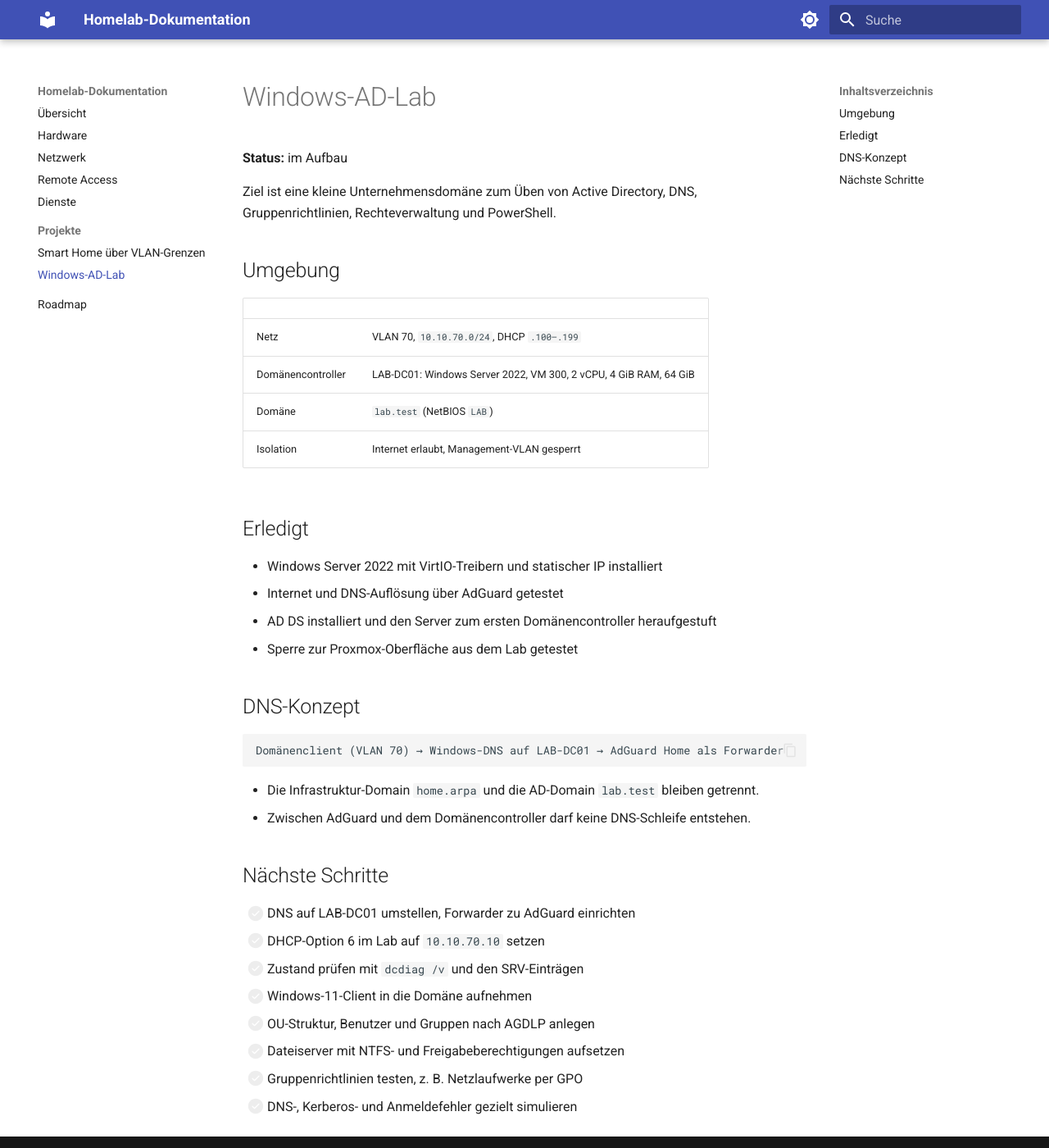
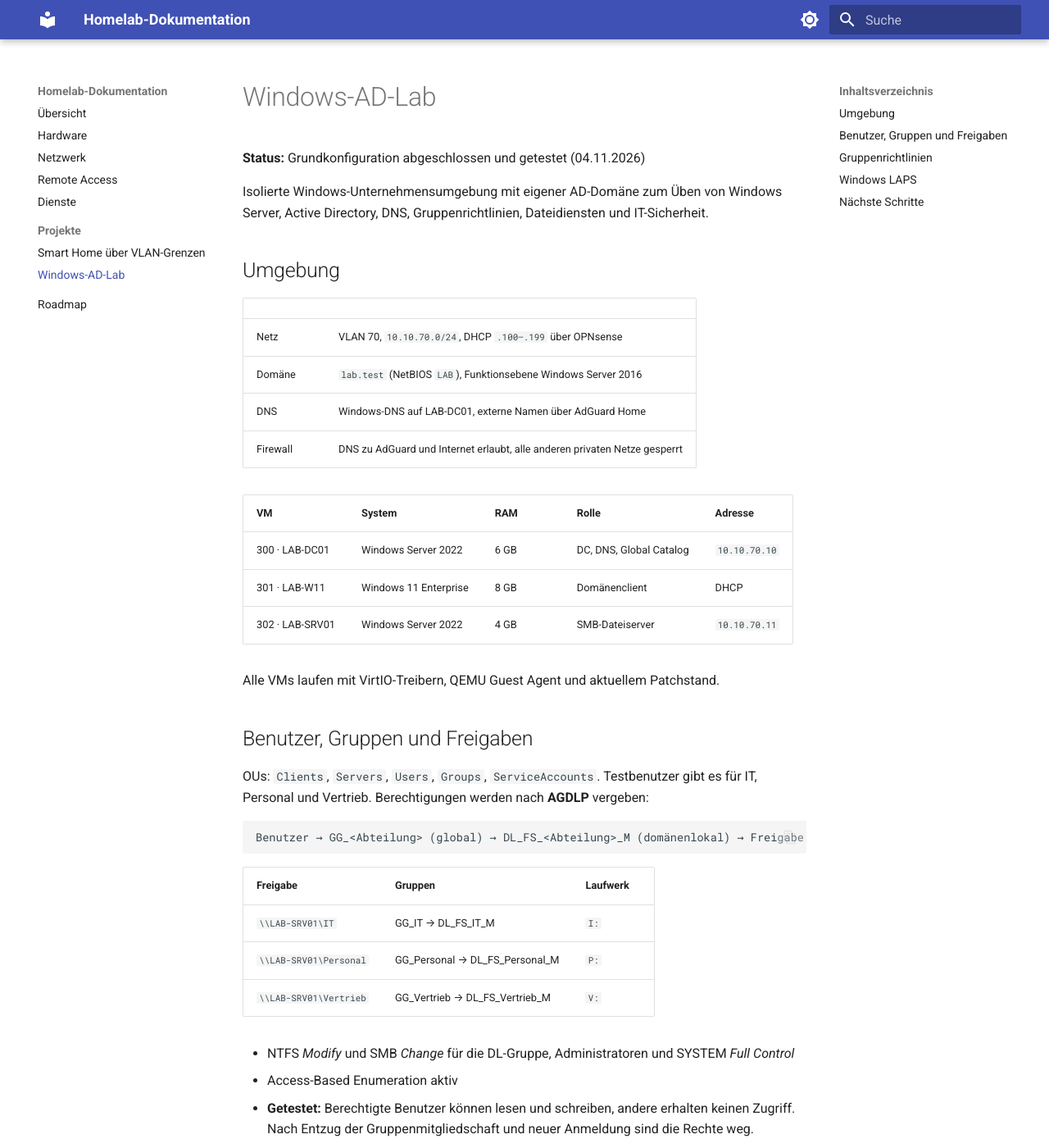
Before and after one commit to McTomate/homelab, an MkDocs documentation site: the page built from docs/projekte/windows-ad.md, in a window 1280 px wide and 1400 px high. Shown: the whole window at 82% size. Built offline with MkDocs 1.6.1 and Material for MkDocs 9.7.7, drawn with Linux system fonts in a browser that asks for light colours; some of the changed text lies outside the part shown.

Commit message:
AD-Lab: Grundkonfiguration abgeschlossen (Dateiserver, AGDLP, GPOs, LAPS)
Co-Authored-By: Claude Opus 5.5 <noreply@anthropic.com>

````diff
--- a/docs/projekte/windows-ad.md
+++ b/docs/projekte/windows-ad.md
@@ -1,41 +1,63 @@
 # Windows-AD-Lab
 
-**Status:** im Aufbau
+**Status:** Grundkonfiguration abgeschlossen und getestet (04.11.2026)
 
-Ziel ist eine kleine Unternehmensdomäne zum Üben von Active Directory, DNS, Gruppenrichtlinien, Rechteverwaltung und PowerShell.
+Isolierte Windows-Unternehmensumgebung mit eigener AD-Domäne zum Üben von Windows Server, Active Directory, DNS, Gruppenrichtlinien, Dateidiensten und IT-Sicherheit.
 
 ## Umgebung
 
 | | |
 |---|---|
-| Netz | VLAN 70, `10.10.70.0/24`, DHCP `.100–.199` |
-| Domänencontroller | LAB-DC01: Windows Server 2022, VM 300, 2 vCPU, 4 GiB RAM, 64 GiB |
-| Domäne | `lab.test` (NetBIOS `LAB`) |
-| Isolation | Internet erlaubt, Management-VLAN gesperrt |
+| Netz | VLAN 70, `10.10.70.0/24`, DHCP `.100–.199` über OPNsense |
+| Domäne | `lab.test` (NetBIOS `LAB`), Funktionsebene Windows Server 2016 |
+| DNS | Windows-DNS auf LAB-DC01, externe Namen über AdGuard Home |
+| Firewall | DNS zu AdGuard und Internet erlaubt, alle anderen privaten Netze gesperrt |
 
-## Erledigt
+| VM | System | RAM | Rolle | Adresse |
+|---|---|---|---|---|
+| 300 · LAB-DC01 | Windows Server 2022 | 6 GB | DC, DNS, Global Catalog | `10.10.70.10` |
+| 301 · LAB-W11 | Windows 11 Enterprise | 8 GB | Domänenclient | DHCP |
+| 302 · LAB-SRV01 | Windows Server 2022 | 4 GB | SMB-Dateiserver | `10.10.70.11` |
 
-- Windows Server 2022 mit VirtIO-Treibern und statischer IP installiert
-- Internet und DNS-Auflösung über AdGuard getestet
-- AD DS installiert und den Server zum ersten Domänencontroller heraufgestuft
-- Sperre zur Proxmox-Oberfläche aus dem Lab getestet
+Alle VMs laufen mit VirtIO-Treibern, QEMU Guest Agent und aktuellem Patchstand.
 
-## DNS-Konzept
+## Benutzer, Gruppen und Freigaben
+
+OUs: `Clients`, `Servers`, `Users`, `Groups`, `ServiceAccounts`. Testbenutzer gibt es für IT, Personal und Vertrieb. Berechtigungen werden nach **AGDLP** vergeben:
 
 ```text
-Domänenclient (VLAN 70) → Windows-DNS auf LAB-DC01 → AdGuard Home als Forwarder
+Benutzer → GG_<Abteilung> (global) → DL_FS_<Abteilung>_M (domänenlokal) → Freigabe
 ```
 
-- Die Infrastruktur-Domain `home.arpa` und die AD-Domain `lab.test` bleiben getrennt.
-- Zwischen AdGuard und dem Domänencontroller darf keine DNS-Schleife entstehen.
+| Freigabe | Gruppen | Laufwerk |
+|---|---|---|
+| `\\LAB-SRV01\IT` | GG_IT → DL_FS_IT_M | `I:` |
+| `\\LAB-SRV01\Personal` | GG_Personal → DL_FS_Personal_M | `P:` |
+| `\\LAB-SRV01\Vertrieb` | GG_Vertrieb → DL_FS_Vertrieb_M | `V:` |
+
+- NTFS *Modify* und SMB *Change* für die DL-Gruppe, Administratoren und SYSTEM *Full Control*
+- Access-Based Enumeration aktiv
+- **Getestet:** Berechtigte Benutzer können lesen und schreiben, andere erhalten keinen Zugriff. Nach Entzug der Gruppenmitgliedschaft und neuer Anmeldung sind die Rechte weg.
+
+## Gruppenrichtlinien
+
+| GPO | Wirkung |
+|---|---|
+| GPO-USER-DriveMaps | Netzlaufwerke je nach Gruppe (Item-Level Targeting), Entfernen nach Gruppenwechsel |
+| GPO-COMPUTER-WindowsLAPS | Lokales Administratorkennwort über Windows LAPS |
+| GPO-COMPUTER-AutoLock-10min | Bildschirmsperre nach 10 Minuten |
+| GPO-USER-Taskbar-PowerShell | PowerShell an die Taskleiste anheften |
+
+## Windows LAPS
+
+Das Kennwort des lokalen Administratorkontos auf den Clients verwaltet Windows LAPS: 20 Zeichen, Wechsel alle 30 Tage, verschlüsselt in Active Directory gespeichert. Dafür wurde das AD-Schema erweitert, und die Computerobjekte der OU `Clients` haben Schreibrechte erhalten.
+
+**Getestet:** GPO-Verarbeitung, Speicherung in AD, Abruf über die AD-Verwaltung und manuelle Rotation.
 
 ## Nächste Schritte
 
-- [ ] DNS auf LAB-DC01 umstellen, Forwarder zu AdGuard einrichten
-- [ ] DHCP-Option 6 im Lab auf `10.10.70.10` setzen
-- [ ] Zustand prüfen mit `dcdiag /v` und den SRV-Einträgen
-- [ ] Windows-11-Client in die Domäne aufnehmen
-- [ ] OU-Struktur, Benutzer und Gruppen nach AGDLP anlegen
-- [ ] Dateiserver mit NTFS- und Freigabeberechtigungen aufsetzen
-- [ ] Gruppenrichtlinien testen, z. B. Netzlaufwerke per GPO
-- [ ] DNS-, Kerberos- und Anmeldefehler gezielt simulieren
+- [ ] Windows Server Backup mit System-State-Sicherung und Restore-Tests
+- [ ] Zweiter Domänencontroller mit AD- und DNS-Replikation
+- [ ] Lokale Administratorgruppen zentral verwalten, weitere GPO-Härtung
+- [ ] AD-Verwaltung per PowerShell
+- [ ] Linux-Server und Ansible einbinden
````
Also changed, not shown: docs/dienste.md (+1 -1 lines), docs/index.md (+5 -5 lines), docs/netzwerk.md (+1 -1 lines), docs/roadmap.md (+2 -2 lines).
